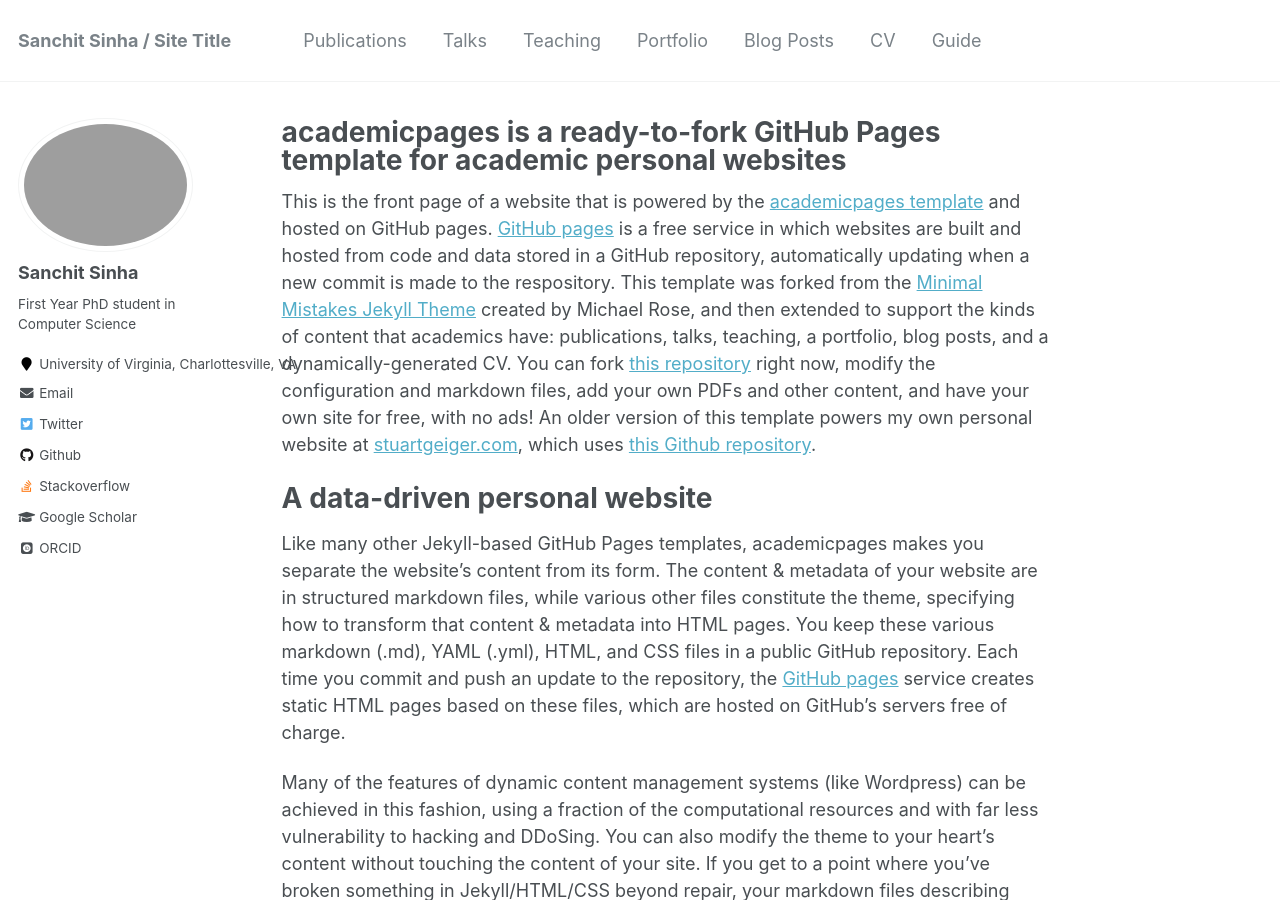
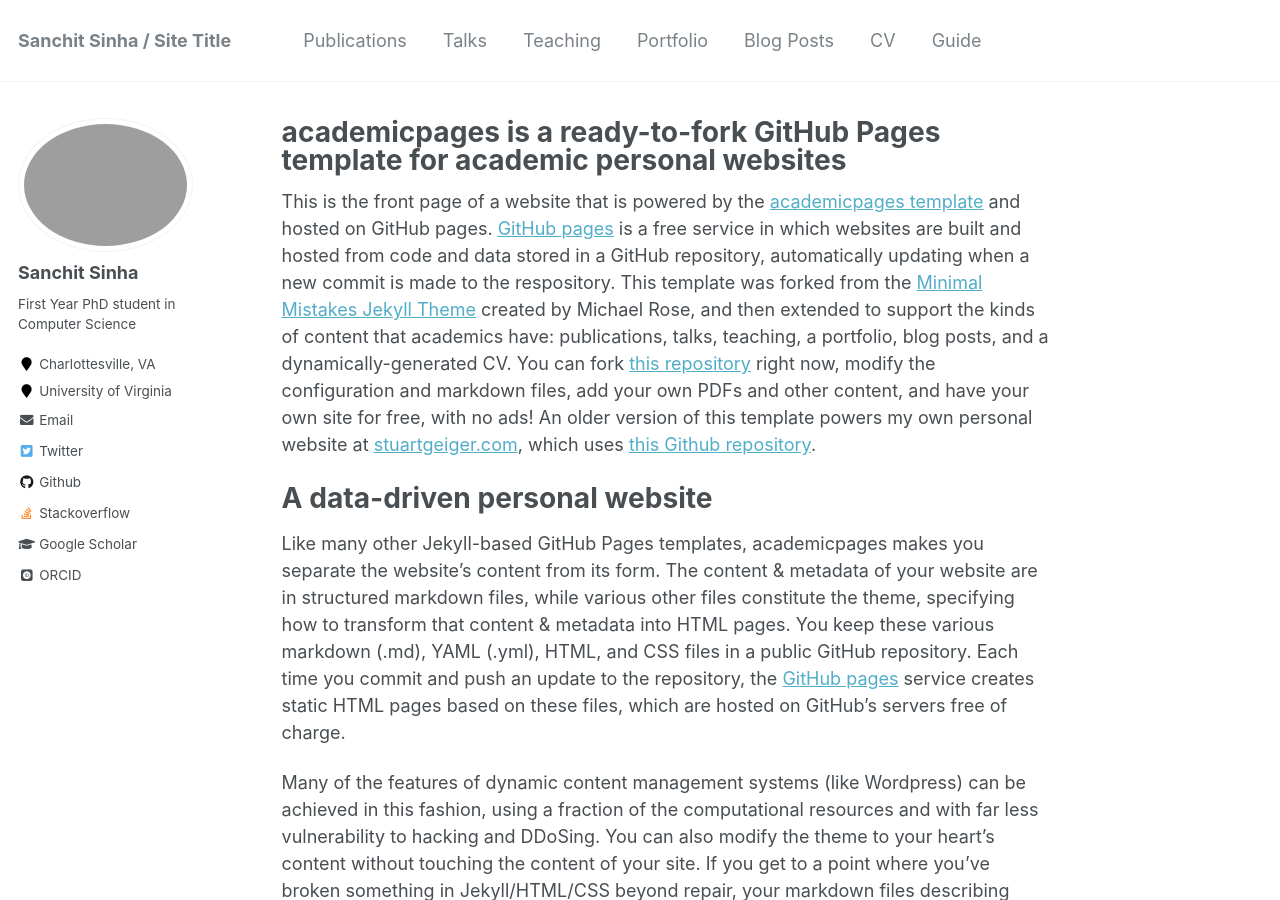
Before and after one commit to sanchit97/sanchit97.github.io, a Jekyll site: the page built from _pages/about.md, in a window 1280 px wide and 900 px high. Built offline with Jekyll 4.4.1, drawn with Linux system fonts in a browser that asks for light colours; some web fonts are replaced.

Commit message:
[CODE] Add personal info

```diff
--- a/_config.yml
+++ b/_config.yml
@@ -83,8 +83,8 @@ author:
   name             : "Sanchit Sinha"
   avatar           : "pfp.png"
   bio              : "First Year PhD student in Computer Science"
-  location         :
-  employer         : University of Virginia, Charlottesville, VA
+  location         : Charlottesville, VA
+  employer         : University of Virginia
   pubmed           :
   googlescholar    : "https://scholar.google.com/citations?user=squ4_6IAAAAJ&hl=en"
   email            : "ss7mu at virginia dot edu"
```
